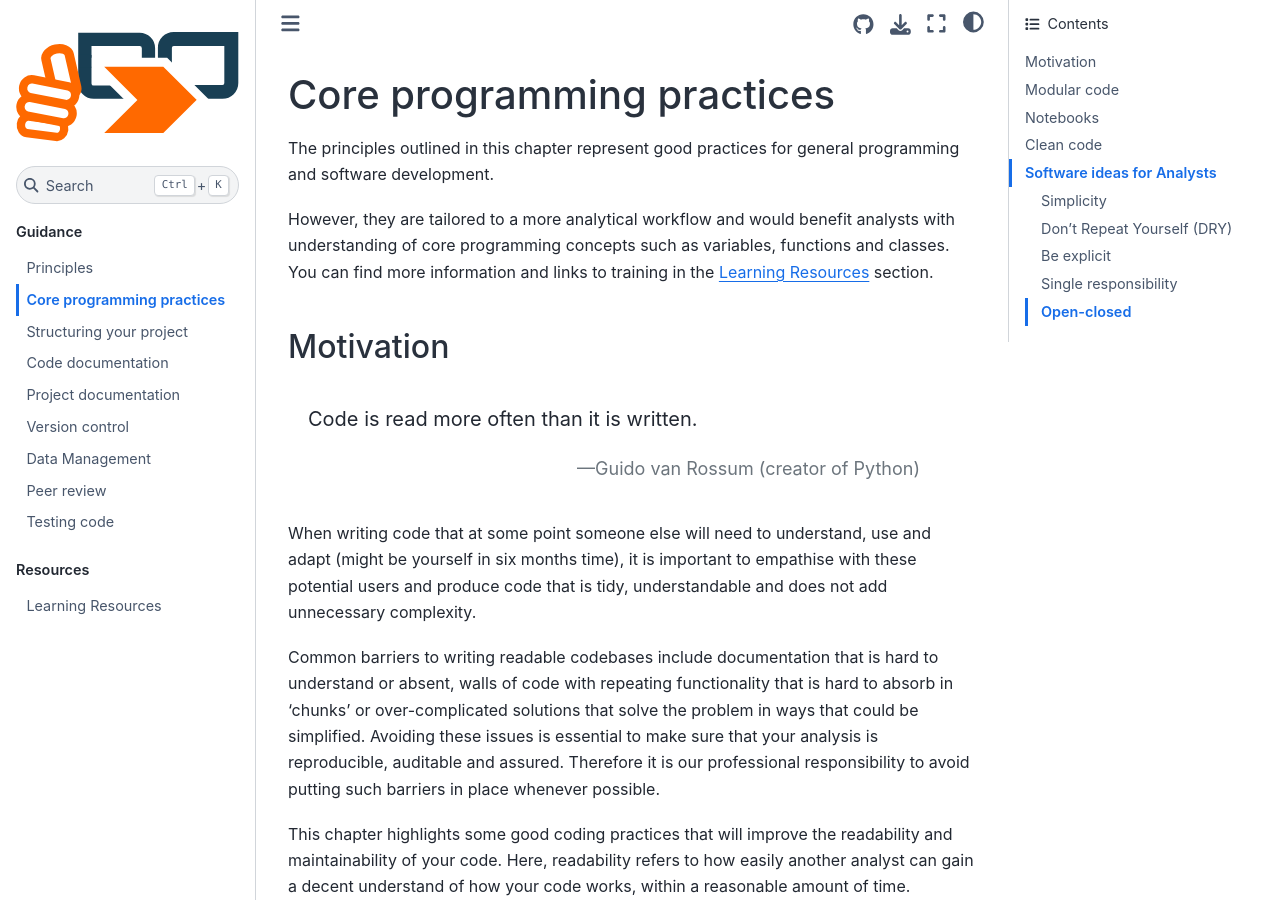
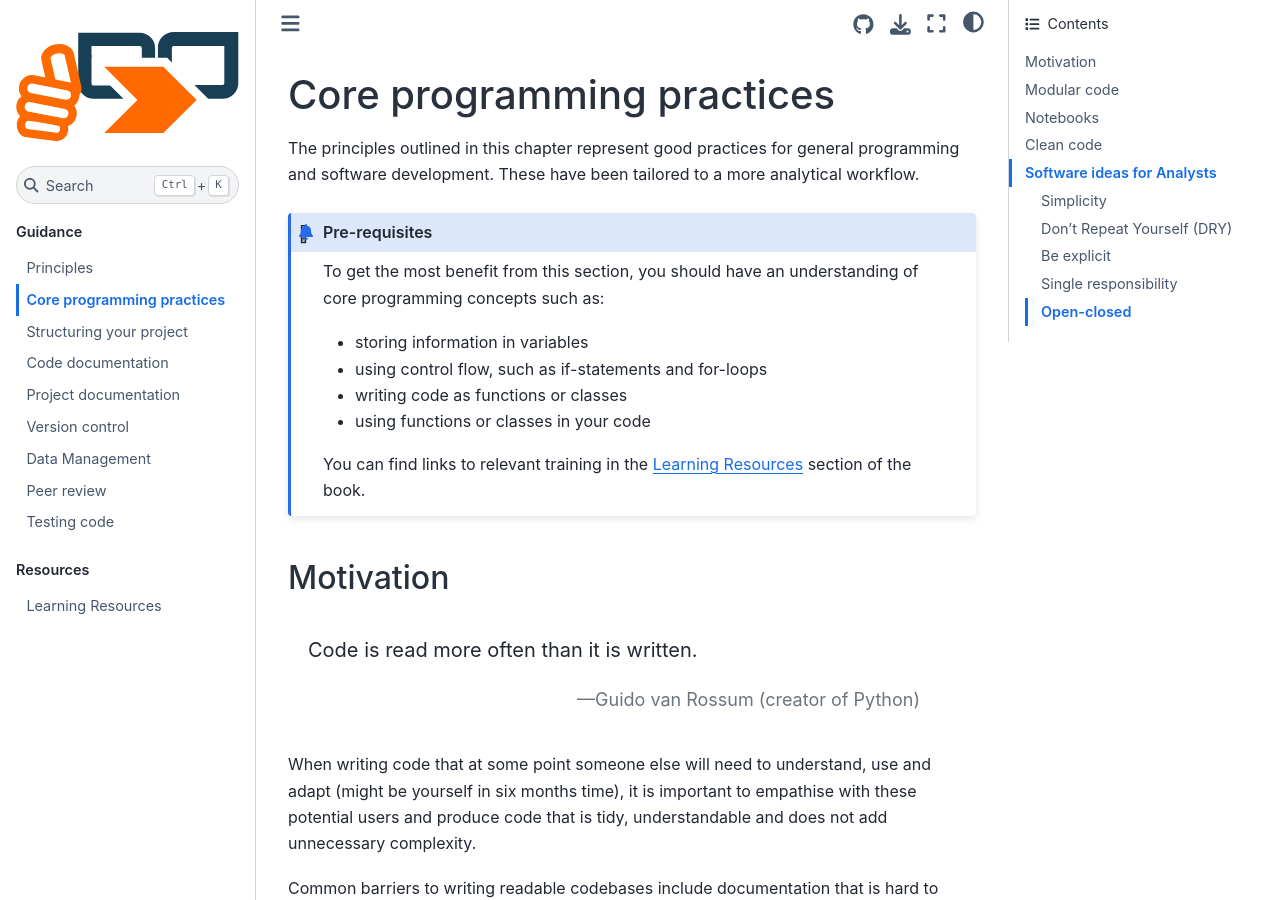
Before and after one commit to best-practice-and-impact/qa-of-code-guidance, a Jupyter Book: the page built from book/core_programming.md, in a window 1280 px wide and 900 px high. Built offline with Jupyter Book 1.0.4 settings and Sphinx 7.4.7 and the Sphinx Book theme 1.1.4, drawn with Linux system fonts in a browser that asks for light colours.

Commit message:
Add pre-requisites

````diff
--- a/book/core_programming.md
+++ b/book/core_programming.md
@@ -1,8 +1,18 @@
 # Core programming practices
 
-The principles outlined in this chapter represent good practices for general programming and software development.
+The principles outlined in this chapter represent good practices for general programming and software development. These have been tailored to a more analytical workflow.
 
-However, they are tailored to a more analytical workflow and would benefit analysts with understanding of core programming concepts such as variables, functions and classes. You can find more information and links to training in the [](learning.md) section.
+```{admonition} Pre-requisites
+:class: admonition-learning
+
+To get the most benefit from this section, you should have an understanding of core programming concepts such as:
+* storing information in variables
+* using control flow, such as if-statements and for-loops
+* writing code as functions or classes
+* using functions or classes in your code
+
+You can find links to relevant training in the [](learning.md) section of the book.
+```
 
 ## Motivation
 
````
